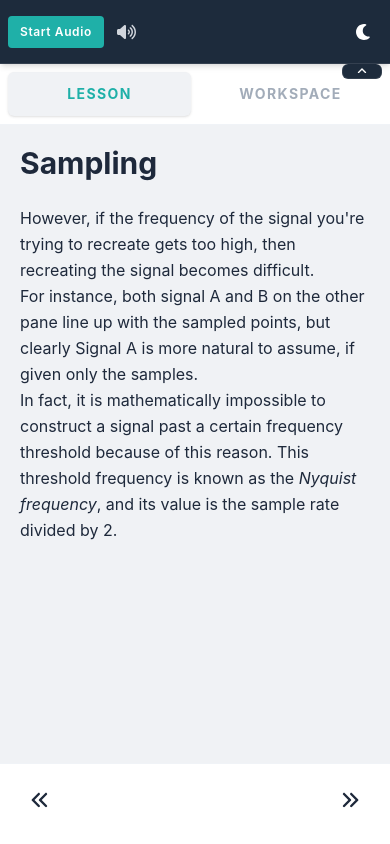
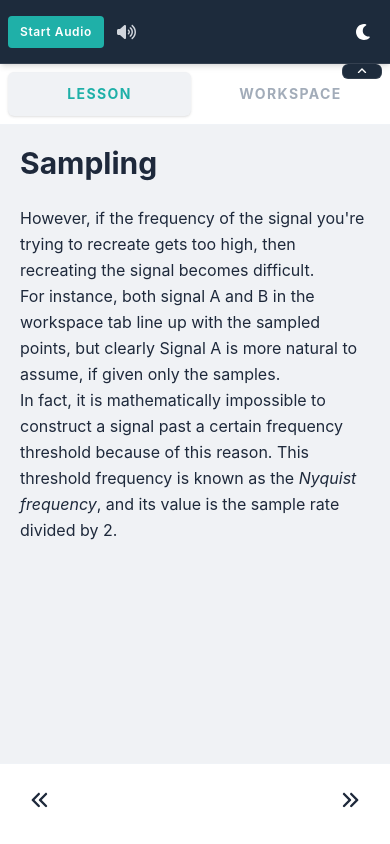
Before and after one commit to eetu-n/synth-school, a SvelteKit app: page /lessons/aliasing/2 in a window 390 px wide. Built offline with nearby package versions, Linux system fonts and the light colour scheme.

Commit message:
Responsive text changes

```diff
--- a/src/lib/uiComponents/ResponsiveText.svelte
+++ b/src/lib/uiComponents/ResponsiveText.svelte
@@ -5,7 +5,7 @@
         breakpoint?: number;
     }
 
-    let { mobileText, desktopText, breakpoint = 768 }: Props = $props();
+    let { mobileText, desktopText, breakpoint = 1200 }: Props = $props();
 
     let isMobile: boolean = $state(false);
 
--- a/src/routes/lessons/aliasing/1/+page.svelte
+++ b/src/routes/lessons/aliasing/1/+page.svelte
@@ -3,6 +3,7 @@
     import HSlider from "$lib/uiComponents/HSlider.svelte";
     import VSplitDiv from "$lib/uiComponents/VSplitDiv.svelte";
     import Toggle from "$lib/uiComponents/Toggle.svelte";
+    import ResponsiveText from "$lib/uiComponents/ResponsiveText.svelte";
 
     let frequency: number = $state(2);
     let sampleRate: number = $state(10);
@@ -19,7 +20,7 @@
         This interval is called the <i>sampling frequency</i> or <i>sample rate</i>.
         <br/>
         In practice, if the sample rate is high enough, we can perfectly reconstruct the original signal.
-        You can see this intuitively on the chart on the other pane; you can still easily see the shape of the original signal even if you toggle its visibility.
+        You can see this intuitively on the chart <ResponsiveText mobileText="in the workspace tab" desktopText="on the right" />; you can still easily see the shape of the original signal even if you toggle its visibility.
         <br/>
         <br/>
         Note: the example signals here are all simple sine waves, but this applies to more complex signals as well.
--- a/src/routes/lessons/aliasing/2/+page.svelte
+++ b/src/routes/lessons/aliasing/2/+page.svelte
@@ -3,6 +3,7 @@
     import HSlider from "$lib/uiComponents/HSlider.svelte";
     import VSplitDiv from "$lib/uiComponents/VSplitDiv.svelte";
     import Toggle from "$lib/uiComponents/Toggle.svelte";
+    import ResponsiveText from "$lib/uiComponents/ResponsiveText.svelte";
 
     let frequency: number = $state(2);
     let sampleRate: number = $state(10);
@@ -16,7 +17,7 @@
     <p>
         However, if the frequency of the signal you're trying to recreate gets too high, then recreating the signal becomes difficult.
         <br/>
-        For instance, both signal A and B on the other pane line up with the sampled points, but clearly Signal A is more natural to assume, if given only the samples.
+        For instance, both signal A and B <ResponsiveText mobileText="in the workspace tab" desktopText="on the right"/> line up with the sampled points, but clearly Signal A is more natural to assume, if given only the samples.
         <br/>
         In fact, it is mathematically impossible to construct a signal past a certain frequency threshold because of this reason.
         This threshold frequency is known as the <i>Nyquist frequency</i>, and its value is the sample rate divided by 2.
```
